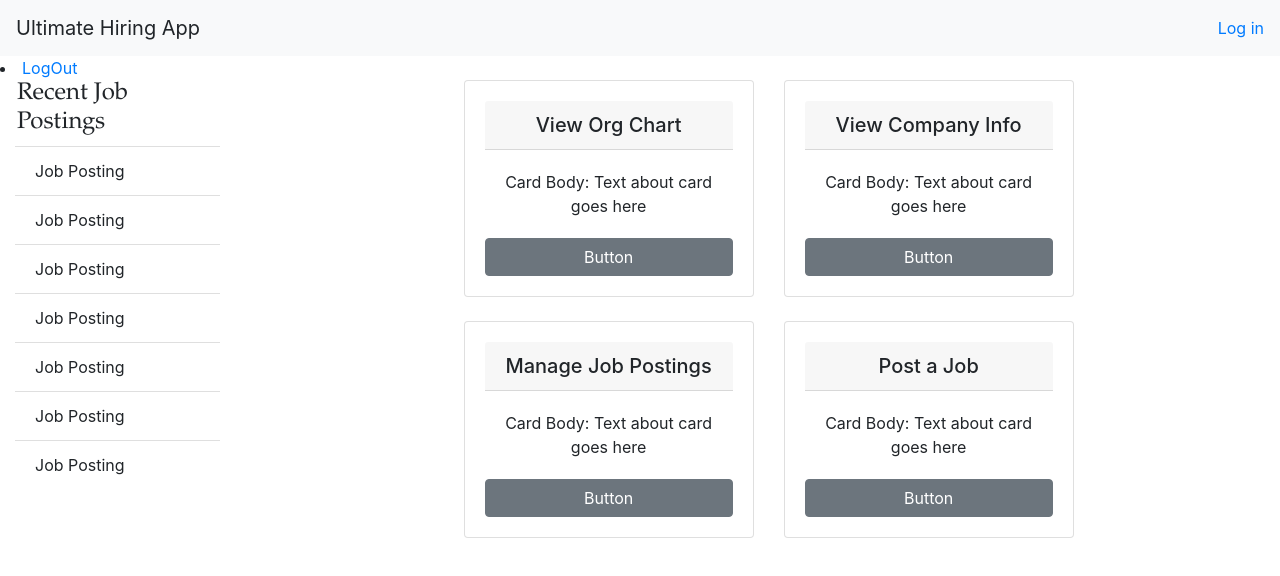
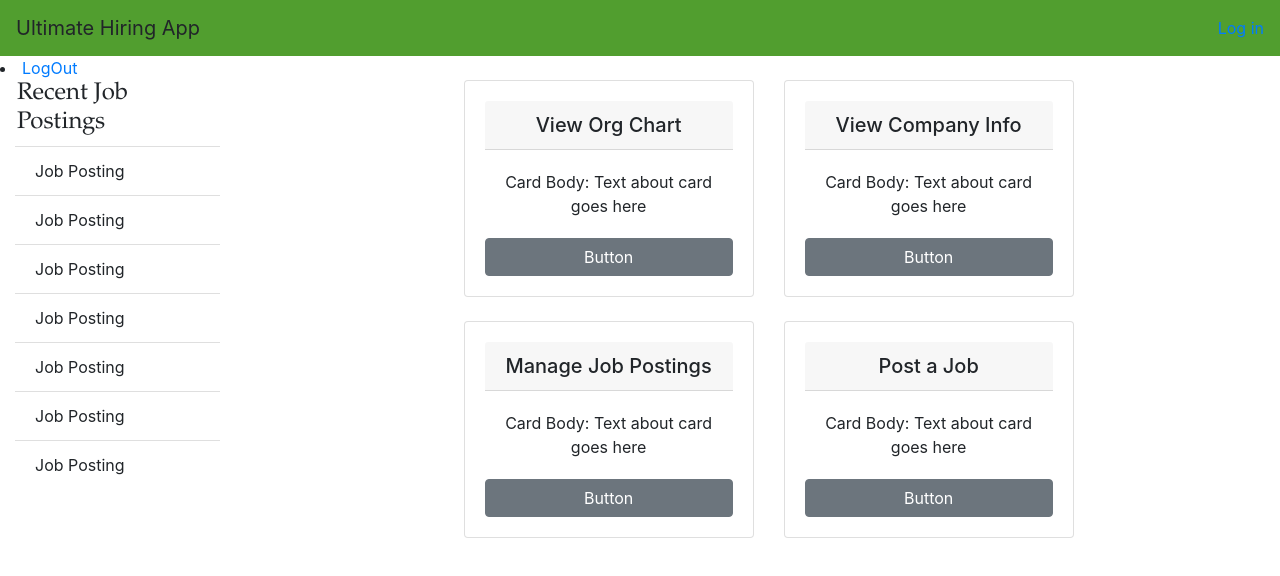
Before and after one commit to libowen203/320-team-4, a React (Create React App) app in the folder ultimate-hiring-app/: page /ManagerView in a window 1280 px wide. Shown: the top 576 px of the page. Built offline with nearby package versions, Linux system fonts and the light colour scheme.

Commit message:
Change navbar color to #519e2f

```diff
--- a/ultimate-hiring-app/src/client/Components/Menu.js
+++ b/ultimate-hiring-app/src/client/Components/Menu.js
@@ -5,7 +5,7 @@ class Menu extends Component {
   render() {
     return (
       <div>
-        <Navbar color="light">
+        <Navbar style={{backgroundColor: '#519e2f'}}>
           <NavbarBrand> Ultimate Hiring App</NavbarBrand>
           <Nav className="ml-auto" navbar>
             <NavItem>
--- a/ultimate-hiring-app/src/client/Components/PostJobCard.js
+++ b/ultimate-hiring-app/src/client/Components/PostJobCard.js
@@ -1,7 +1,7 @@
 import React, { Component } from 'react';
 import { Card, CardImg, CardHeader, CardText, CardBody,
   CardTitle, CardSubtitle, Button } from 'reactstrap';
-  import JobPostingPopup from '../Components/JobPostingPopup';
+import JobPostingPopup from '../Components/JobPostingPopup';
 
 class PostJobCard extends Component {
   constructor(props) {
@@ -12,13 +12,11 @@ class PostJobCard extends Component {
 
   }
 
-
   togglePopup() {
     this.setState({
       showPopup: !this.state.showPopup
     });
   }
-
 
   render() {
     return (
```
